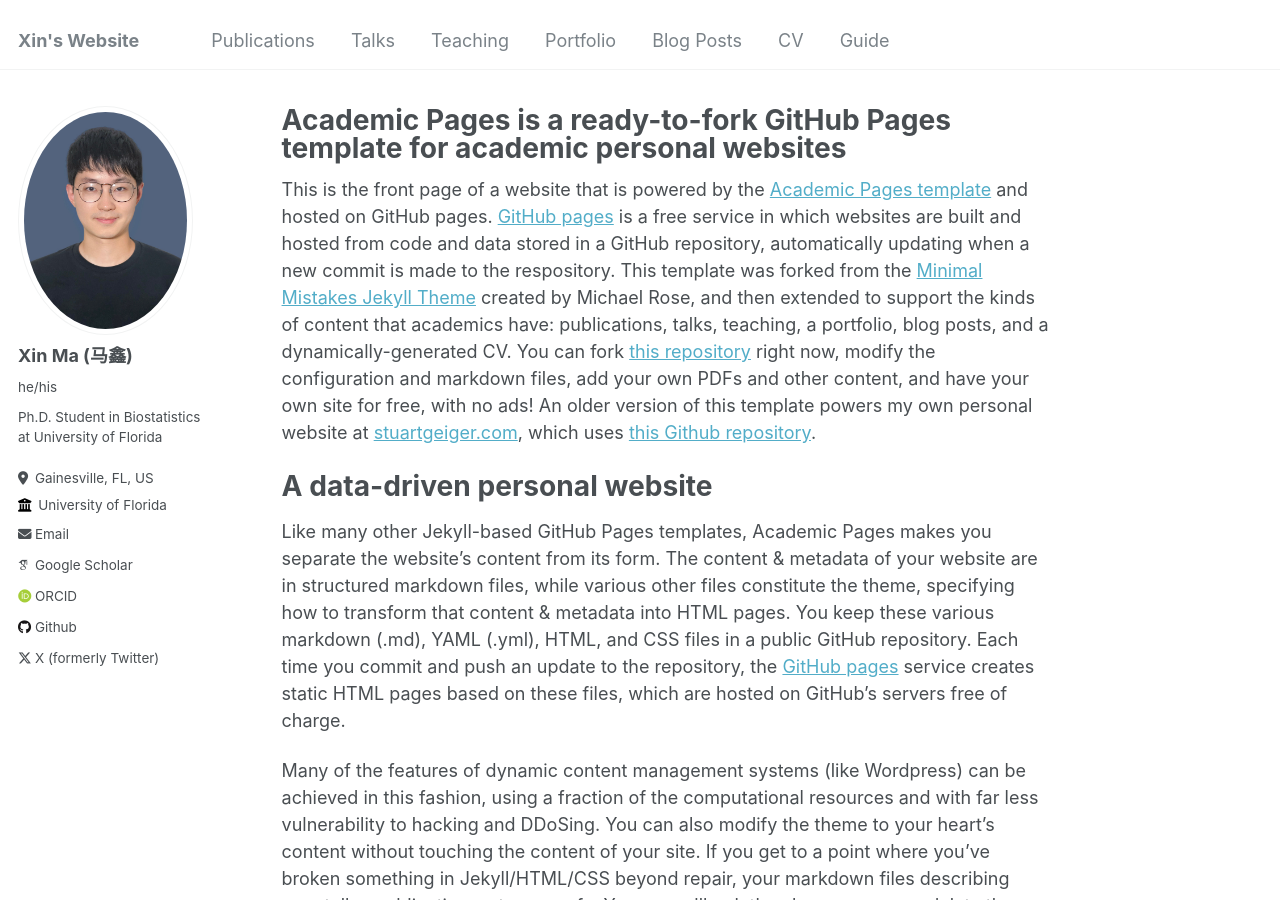
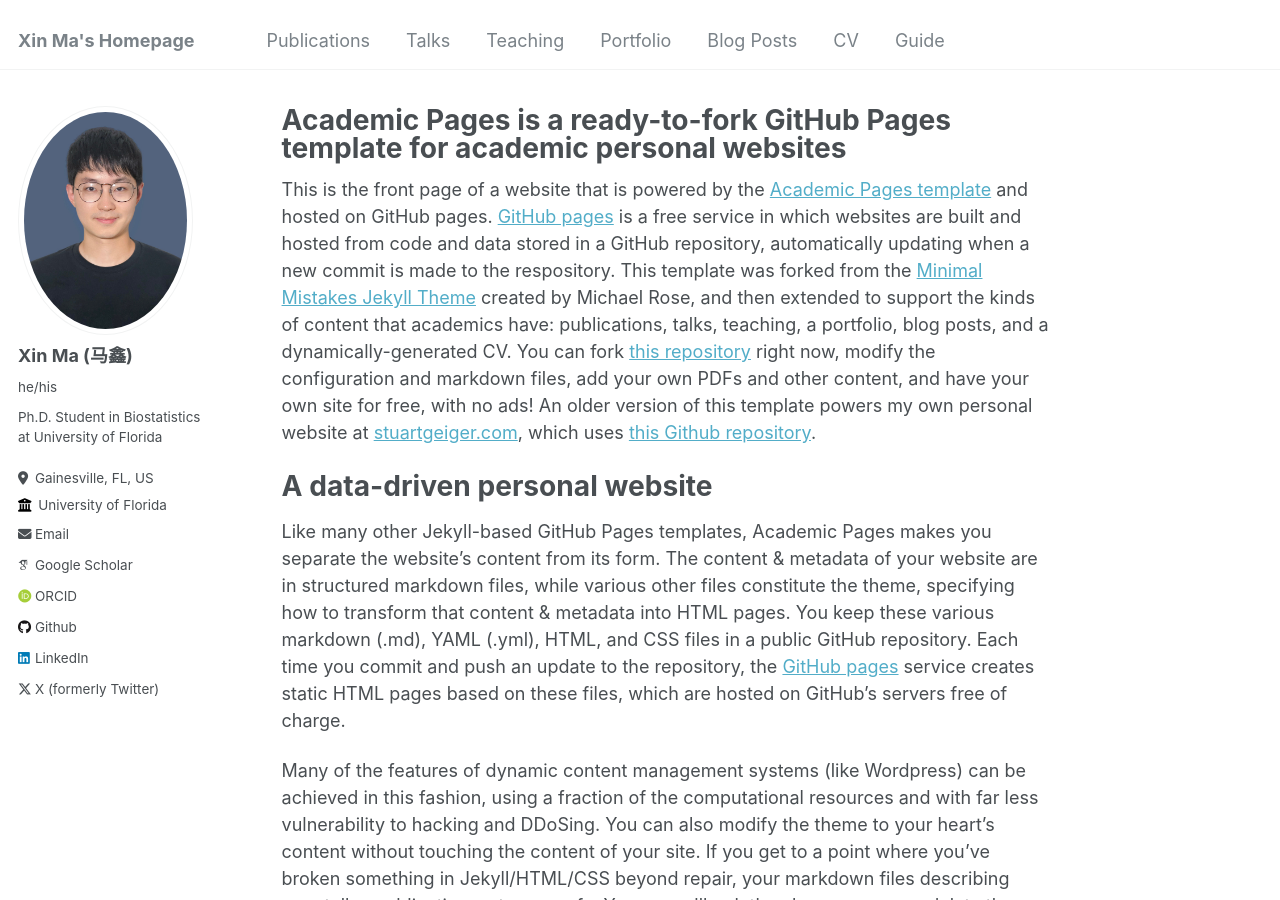
Before and after one commit to XinBiostats/xinbiostats.github.io, a Jekyll site: the page built from _pages/about.md, in a window 1280 px wide and 900 px high. Built offline with Jekyll 4.4.1, drawn with Linux system fonts in a browser that asks for light colours; some web fonts are replaced.

Commit message:
Update _config.yml

```diff
--- a/_config.yml
+++ b/_config.yml
@@ -8,7 +8,7 @@
 
 # Basic Site Settings
 locale                   : "en-US"
-title                    : "Xin's Website"
+title                    : "Xin Ma's Homepage"
 title_separator          : "-"
 name                     : &name "Xin Ma"
 description              : &description "personal description"
@@ -56,7 +56,7 @@ author:
   keybase          : # Username
   instagram        : # Username
   lastfm           : # Username
-  linkedin         : # Username
+  linkedin         : 'https://www.linkedin.com/in/xin-ma-4383a417a/'
   mastodon         : # URL
   medium           : # URL
   pinterest        : # Username
```
